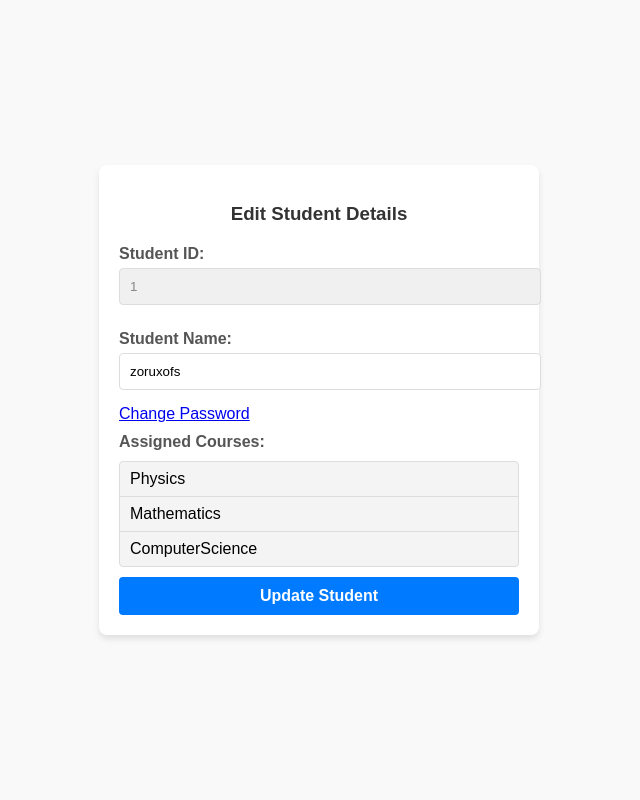
After one commit to AbhishekChalise/studentmanagement_system, a Django app: page /student/edit/1/ in a window 1280 px wide. The commit adds this page. Shown: the whole page, without its empty margins (321-961 px from the left). Run offline with Django 5.2, Linux system fonts and the light colour scheme; data comes from the database, SQL or seed files in the repository; both versions use the stored data as it was after the commit.

Commit message:
Next Commit

```diff
--- a/Main_Project/urls.py
+++ b/Main_Project/urls.py
@@ -31,6 +31,7 @@ from Student.views import home
 from courses.views import course_list,add_course,teacher_list,teacher_addcourse
 from teacher.views import edit_teacher,show_teacher,delete_teacher
 from Student.views import Assign_Grade,Show_grade,Course_grades
+from User.views import ChangePasswordView
 
 urlpatterns = [
     path('',home,name = 'home'),
@@ -55,3 +56,7 @@ urlpatterns = [
 ]
 
 urlpatterns += static(settings.MEDIA_URL, document_root=settings.MEDIA_ROOT)
+
+urlpatterns += [
+    path('change-password/', ChangePasswordView.as_view(), name='change_password'),
+]
--- a/Student/forms.py
+++ b/Student/forms.py
@@ -5,7 +5,7 @@ from courses.models import Course_models
 class Student_Forms(forms.ModelForm):
     class Meta:
         model = Student_model
-        fields = ['Student_name', 'course']
+        fields = ['Student_name']
         courses = forms.ModelMultipleChoiceField(queryset=Course_models.objects.all(), widget = forms.CheckboxSelectMultiple)
 
 
--- a/Student/views.py
+++ b/Student/views.py
@@ -66,20 +66,26 @@ def edit_students(request , id):
 
     get_instance = get_object_or_404(Student_model , id = id)
 
+    #birth_date = get_instance.user.birth_date
+
     if request.method == 'GET':
         form = Student_Forms(instance = get_instance)
         context = {
             'form': form,
-            'student': get_instance
+            'student': get_instance,
+          #  'birth_date':birth_date
         }
-        return render(request , 'edit.html',context)
+        return render(request , 'edit_student.html',context)
 
     elif request.method == 'POST':
         form = Student_Forms(request.POST , instance = get_instance)
+        print(form.errors)
         if form.is_valid():
             form.save()
+            print('The form is valid!!!!, i am inside the edit_student')
+            print(form.errors)
             # save the form
-            return redirect()
+            return redirect('show')
 
         else:
             context = {
@@ -87,7 +93,7 @@ def edit_students(request , id):
                 'student':get_instance,
                 'error' : 'Please Correct The Error below'
             }
-            return render(request , 'Teacher_edit.html',context)
+            return render(request , 'edit_student.html',context)
 
 def delete_student(request,id):
     student = Student_model.objects.get(id = id)
@@ -210,3 +216,5 @@ def Course_grades(request, student_models_id,):
         'course_grades': course_grades,
     }
     return render(request, 'show_enrolled.html', context)
+
+print("Hello World!!!!")
--- a/teacher/views.py
+++ b/teacher/views.py
@@ -32,7 +32,7 @@ def edit_teacher(request , id):
             'form':form,
             'teacher':get_instance
         }
-        return render(request , 'edit.html' , context)
+        return render(request , 'edit_teacher.html' , context)
 
     elif request.method == 'POST':
         form = Teacher_forms(request.POST , instance= get_instance)
--- /dev/null
+++ b/templates/change_password.html
@@ -0,0 +1,6 @@
+<h2>Change Password</h2>
+  <form method="post">
+    {% csrf_token %}
+    {{ form.as_p }}
+    <button type="submit">Change Password</button>
+  </form>
--- /dev/null
+++ b/templates/edit_student.html
@@ -0,0 +1,117 @@
+<!DOCTYPE html>
+<html lang="en">
+<head>
+    <meta charset="UTF-8">
+    <meta name="viewport" content="width=device-width, initial-scale=1.0">
+    <title>Edit Student Details</title>
+    <style>
+        body {
+            font-family: Arial, sans-serif;
+            background-color: #f9f9f9;
+            margin: 0;
+            padding: 0;
+            display: flex;
+            justify-content: center;
+            align-items: center;
+            height: 100vh;
+        }
+
+        form {
+            background-color: #ffffff;
+            padding: 20px;
+            border-radius: 8px;
+            box-shadow: 0 4px 6px rgba(0, 0, 0, 0.1);
+            max-width: 400px;
+            width: 100%;
+        }
+
+        h3 {
+            text-align: center;
+            color: #333333;
+            margin-bottom: 20px;
+        }
+
+        label {
+            display: block;
+            margin: 10px 0 5px;
+            color: #555555;
+            font-weight: bold;
+        }
+
+        input[type="text"], input[type="date"] {
+            width: 100%;
+            padding: 10px;
+            margin-bottom: 15px;
+            border: 1px solid #dddddd;
+            border-radius: 4px;
+        }
+
+        input[readonly] {
+            background-color: #f0f0f0;
+            color: #888888;
+        }
+
+        ul {
+            list-style-type: none;
+            padding: 0;
+            margin: 10px 0;
+            background: #f4f4f4;
+            border: 1px solid #ddd;
+            border-radius: 4px;
+        }
+
+        ul li {
+            padding: 8px 10px;
+            border-bottom: 1px solid #ddd;
+        }
+
+        ul li:last-child {
+            border-bottom: none;
+        }
+
+        button.btn {
+            display: block;
+            width: 100%;
+            padding: 10px;
+            background-color: #007BFF;
+            color: white;
+            border: none;
+            border-radius: 4px;
+            cursor: pointer;
+            font-size: 16px;
+            font-weight: bold;
+            margin-top: 10px;
+        }
+
+        button.btn:hover {
+            background-color: #0056b3;
+        }
+    </style>
+</head>
+<body>
+    <form method="POST" enctype="multipart/form-data">
+        {% csrf_token %}
+        <h3>Edit Student Details</h3>
+
+        <!-- Student ID (readonly for display only) -->
+        <label>Student ID:</label>
+        <input type="text" value="{{ student.id }}" readonly>
+
+        <!-- Student Name -->
+        <label>Student Name:</label>
+        <input type="text" name="Student_name" value="{{ student.Student_name }}" required>
+
+        <a href = "http://127.0.0.1:8000/change-password/"> Change Password </a>
+
+        <!-- Assigned Courses (read-only display) -->
+        <label>Assigned Courses:</label>
+        <ul>
+            {% for courses in student.course.all %}
+            <li>{{ courses.Course_name }}</li>
+            {% endfor %}
+        </ul>
+
+        <button type="submit" class="btn">Update Student</button>
+    </form>
+</body>
+</html>
```
Also changed, not shown: User/forms.py (+6 -1 lines), User/views.py (+12 -1 lines), templates/Registration.html (+1 -9 lines), templates/teacher.html (+49 -3 lines), db.sqlite3, media/profile_pics/Screenshot_2023-11-23_213615.png (added).
